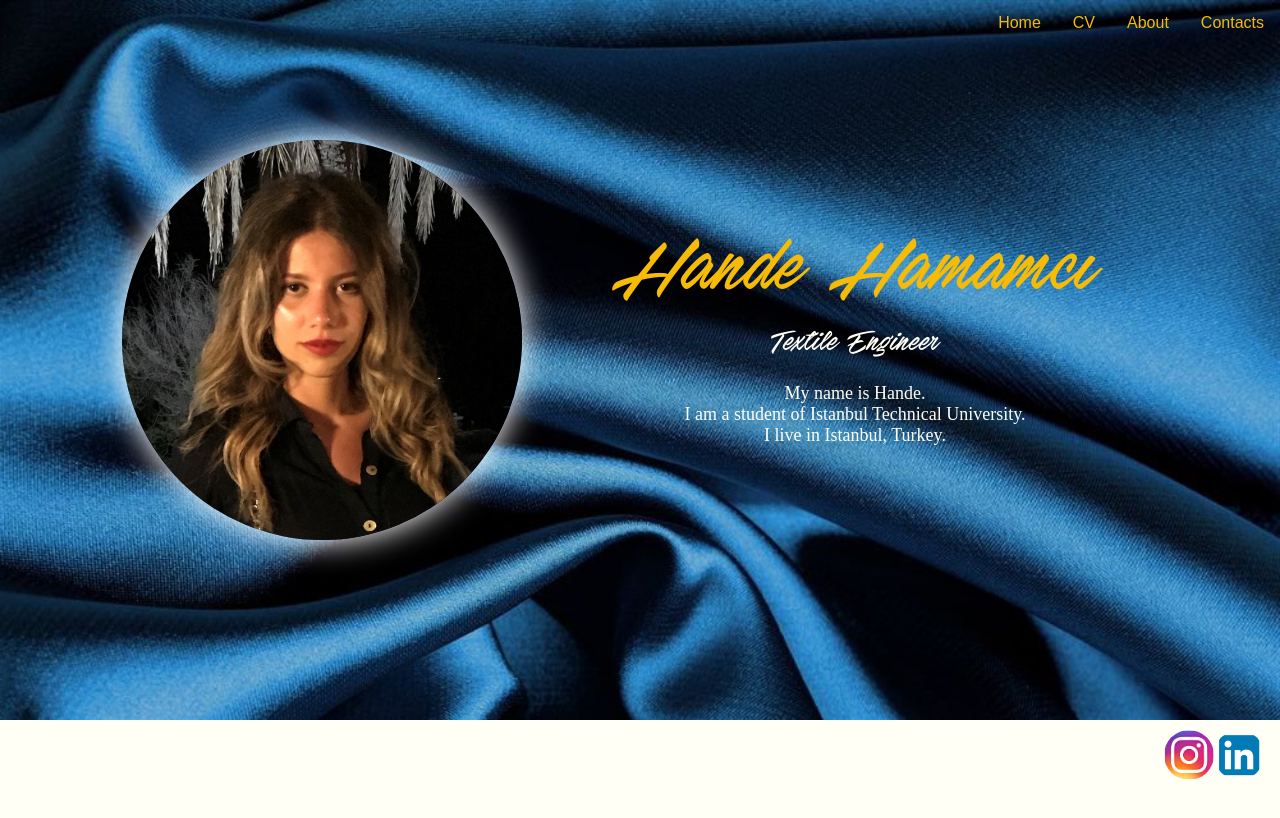
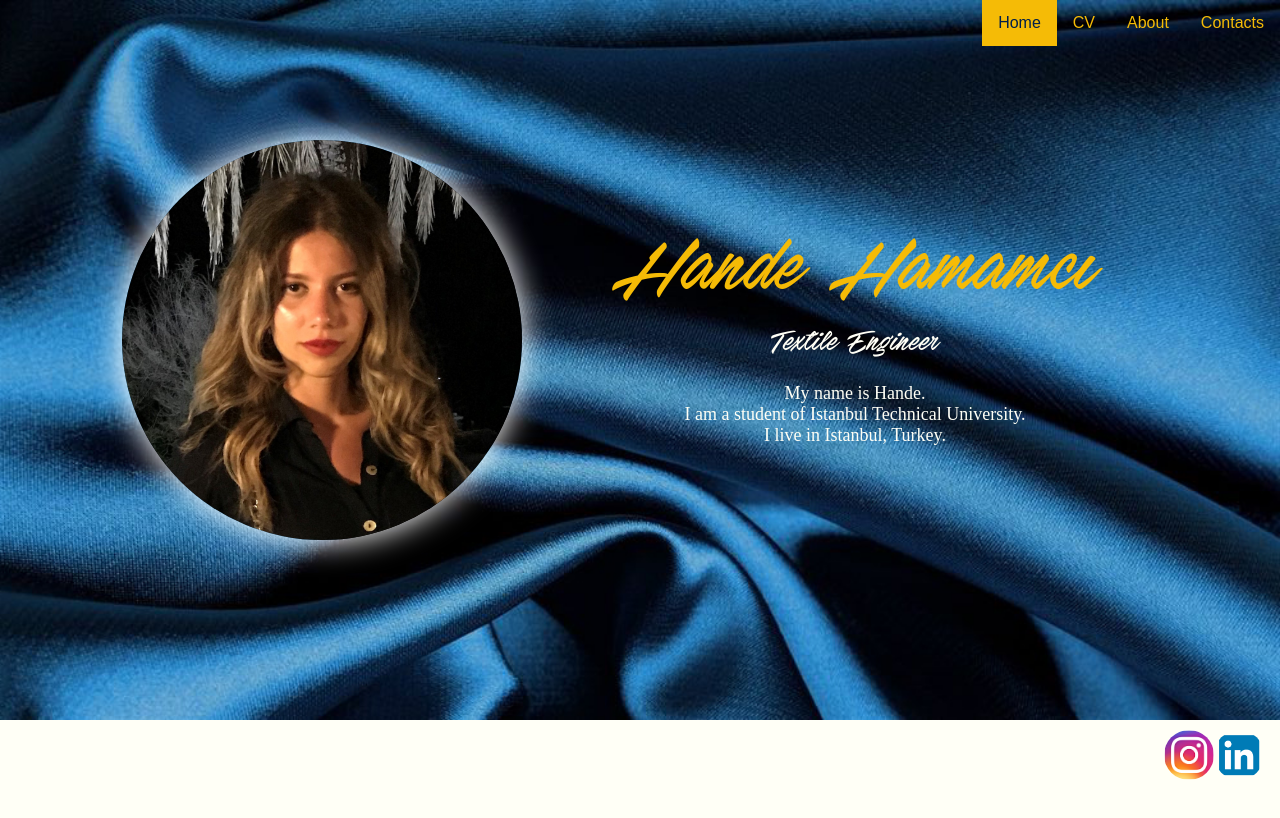
Before and after one commit to ismailnamdar/hande-portfolio, a React (Create React App) app: page / in a window 1280 px wide. Shown: the top 818 px of the page. Built offline with nearby package versions, Linux system fonts and the light colour scheme.

Commit message:
feat(NavBar): active is colored

```diff
--- a/src/App.js
+++ b/src/App.js
@@ -1,13 +1,7 @@
 import React from 'react';
 import { ThemeProvider } from "styled-components";
 import AppRouter from "./views/AppRouter";
-
-const theme = {
-  primaryColor: "rgb(243,60,67)",
-  secondaryColor: "#F5BB06",
-  thirdColor: "#fffff6",
-  fourthColor: "#011f4b"
-};
+import {theme} from "./constants";
 
 function App() {
   return (
--- a/src/configs/routes.js
+++ b/src/configs/routes.js
@@ -1,5 +1,6 @@
 import React, { lazy } from "react";
 import cv from "../assets/cv.pdf";
+import {theme} from "../constants";
 const Home = lazy(() => import('../pages/Home'));
 
 const routes = [
@@ -13,19 +14,19 @@ const routes = [
 		name: "CV",
 		path: "/cv",
 		exact: true,
-		Custom: <a href={cv} target={"_blank"}>CV</a>
+		Custom: (isActive) => <a href={cv} target={"_blank"} style={{color: isActive ? theme.fourthColor : theme.secondaryColor, backgroundColor: isActive && theme.secondaryColor }}>CV</a>
 	},
 	{
 		name: "About",
 		path: "/about",
 		exact: true,
-		Component: <div></div>
+		Component: Home
 	},
 	{
 		name: "Contacts",
 		path: "/contacts",
 		exact: true,
-		Component: <div></div>
+		Component: Home
 	}
 ];
 
--- /dev/null
+++ b/src/constants.js
@@ -0,0 +1,6 @@
+export const theme = {
+	primaryColor: "rgb(243,60,67)",
+	secondaryColor: "#F5BB06",
+	thirdColor: "#fffff6",
+	fourthColor: "#011f4b"
+};
--- a/src/views/NavigationBar.js
+++ b/src/views/NavigationBar.js
@@ -1,7 +1,8 @@
 import React from "react";
 import routes from "../configs/routes";
-import {Link} from "react-router-dom";
+import {Link, withRouter} from "react-router-dom";
 import styled from "styled-components";
+import {theme} from "../constants";
 
 const Nav = styled.ul`
 	list-style-type: none;
@@ -9,7 +10,6 @@ const Nav = styled.ul`
   margin: 0;
   padding: 0;
   a {
-    color: ${props => props.theme.secondaryColor};
     text-decoration: none;
     display: block;
 		text-align: center;
@@ -30,9 +30,11 @@ const NavItem = styled.li`
  * @returns {*}
  * @constructor
  */
-const NavigationBar = () => <div style={{ display: "flex", flexDirection: "row", justifyContent: "flex-end" }}><Nav>
-	{routes.map(({name, path, Custom }) =>
-		name != null && <NavItem key={name + path}>{Custom == null ? <Link key={path} to={path}>{name}</Link> : Custom}</NavItem>)}
-</Nav></div>;
+const NavigationBar = ({ match, location, history } ) => {
+	return <div style={{ display: "flex", flexDirection: "row", justifyContent: "flex-end" }}><Nav>
+		{routes.map(({name, path, Custom }) =>
+			name != null && <NavItem key={name + path}>{Custom == null ? <Link key={path} to={path} style={{color: path === location.pathname ? theme.fourthColor : theme.secondaryColor, backgroundColor: path === location.pathname && theme.secondaryColor }}>{name}</Link> : Custom(path === location.pathname)}</NavItem>)}
+	</Nav></div>
+};
 
-export default NavigationBar;
+export default withRouter(NavigationBar);
```
